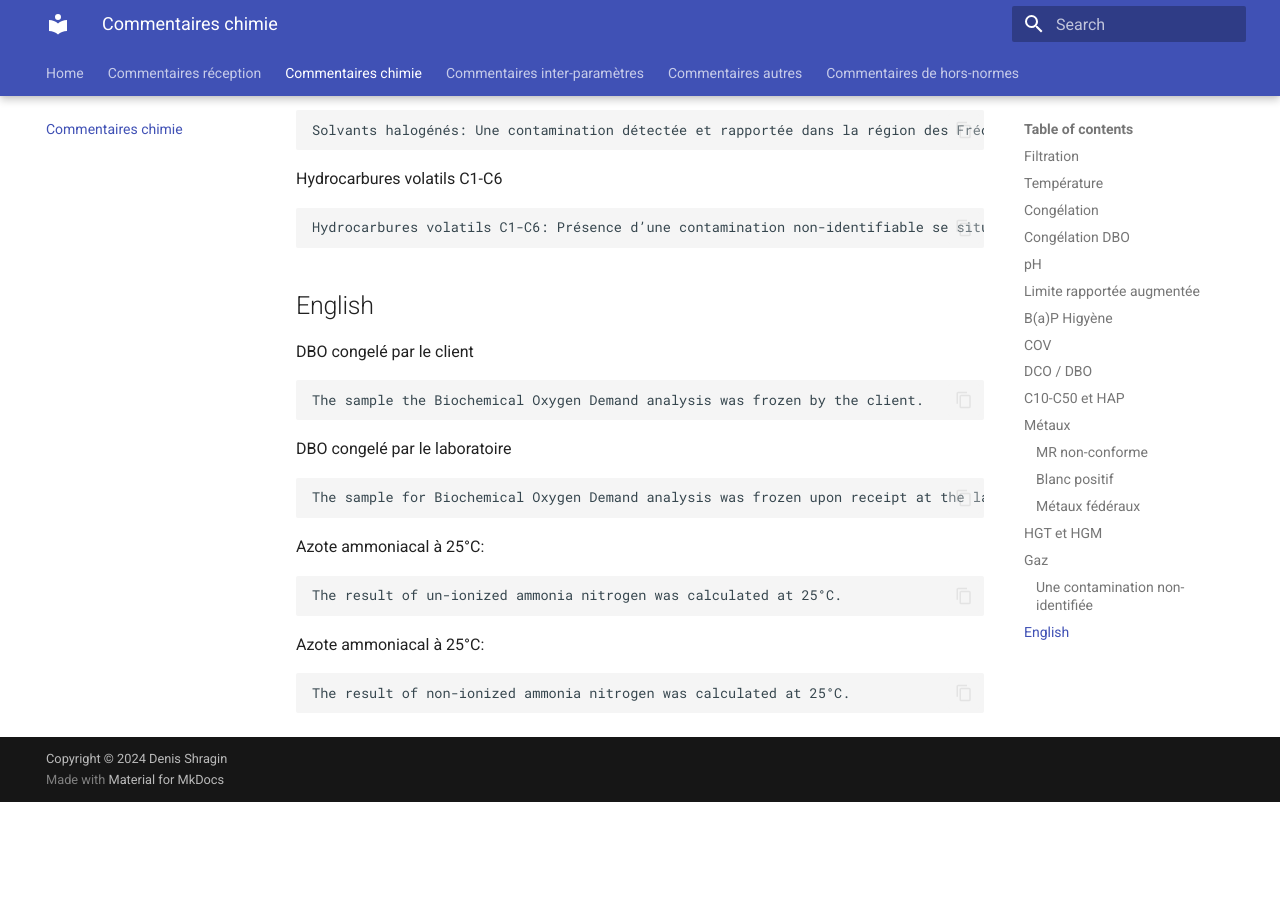
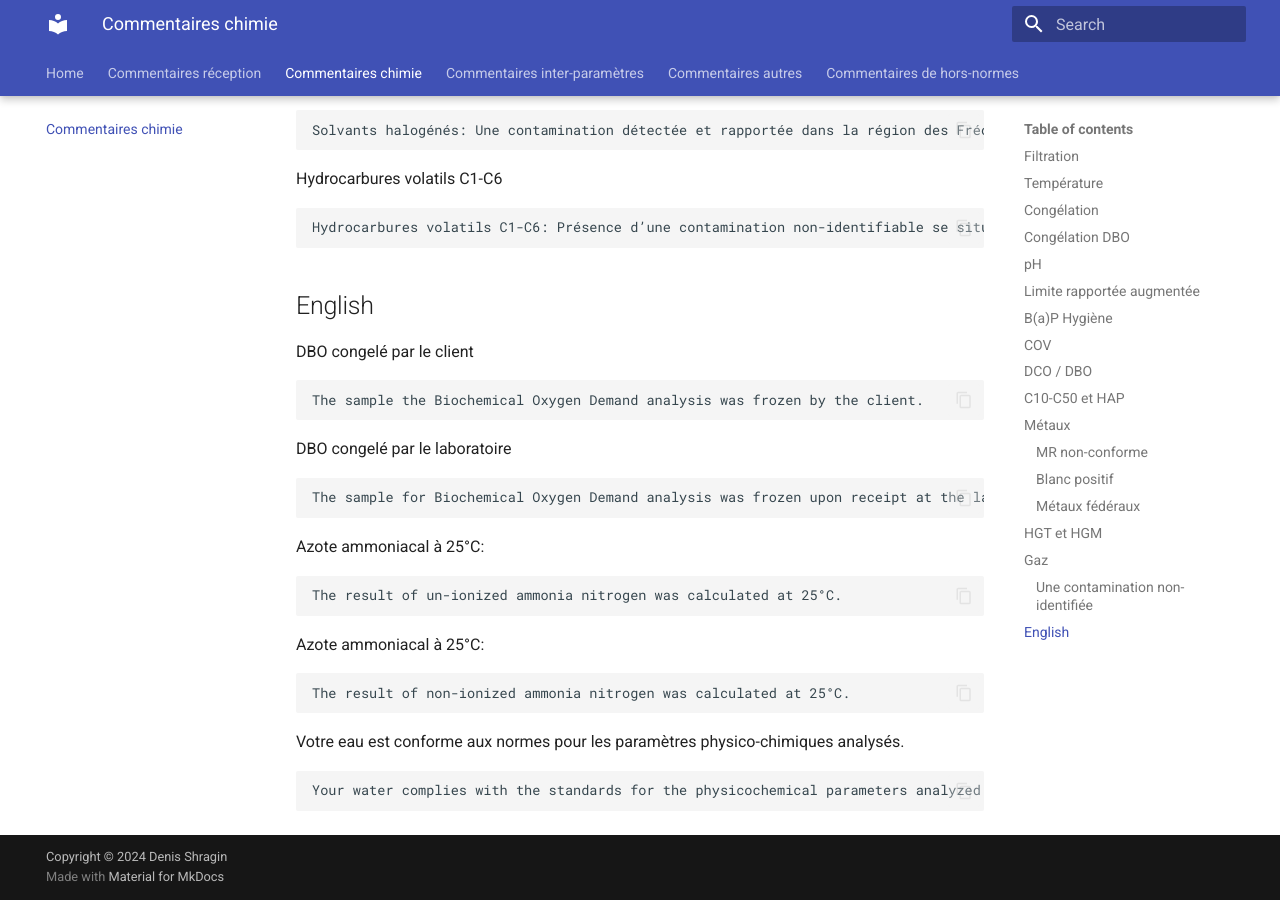
Before and after one commit to denisshragin/comments, an MkDocs documentation site: the page built from docs/chemistry.md, in a window 1280 px wide and 900 px high, scrolled down 7420 px. Built offline with MkDocs 1.6.1 and Material for MkDocs 9.7.7, drawn with Linux system fonts in a browser that asks for light colours; before the commit the page ends 8222 px from its top, so only the background shows below that; some of the changed text lies outside the part shown.

Commit message:
Some comments added

````diff
--- a/docs/chemistry.md
+++ b/docs/chemistry.md
@@ -103,9 +103,13 @@ L'échantillon a été filtré après congélation pour l'analyse de la Demande
     ```
     Hydrocarbures aromatiques polycycliques: Agent de conservation insuffisant, pH ajusté au laboratoire.
     ```
+=== "pH ajousté C10-C50 et HAP"
+    ```
+    Hydrocarbures Pétroliers (C10-C50), Hydrocarbures aromatiques polycycliques: Agent de conservation insuffisant, pH ajusté au laboratoire.
+    ```
 === "HGT pH ajousté"
     ```
-    Huiles et graisses totales: Agent de conservation insuffisant, pH ajusté au laboratoire.
+    Huiles et graisses totales - Gravimétrie: Agent de conservation insuffisant, pH ajusté au laboratoire.
     ```
 pH boue liquide:
 ```
@@ -169,7 +173,7 @@ Présence d'interférence pour l’analyse de la Demande biochimique en oxygène
 Présence d'interférence pour les analyses de la Demande biochimique en oxygène carbonée et de la Demande biochimique en oxygène totale. Les résultats sont à interpréter avec diligence et discernement.
 ```
 
-## B(a)P Higyène
+## B(a)P Hygiène
 LR augmentée (pour le support)
 ```
 Benzo(a)pyrène-Hygiène: La limite rapportée a été augmentée due à une plus grande utilisation de solvant en raison de la matrice de l'échantillon.
@@ -359,3 +363,7 @@ Azote ammoniacal à 25°C:
 ```
 The result of non-ionized ammonia nitrogen was calculated at 25°C.
 ```
+Votre eau est conforme aux normes pour les paramètres physico-chimiques analysés.
+```
+Your water complies with the standards for the physicochemical parameters analyzed.
+```
````
Also changed, not shown: docs/reception.md (+4 -0 lines).
